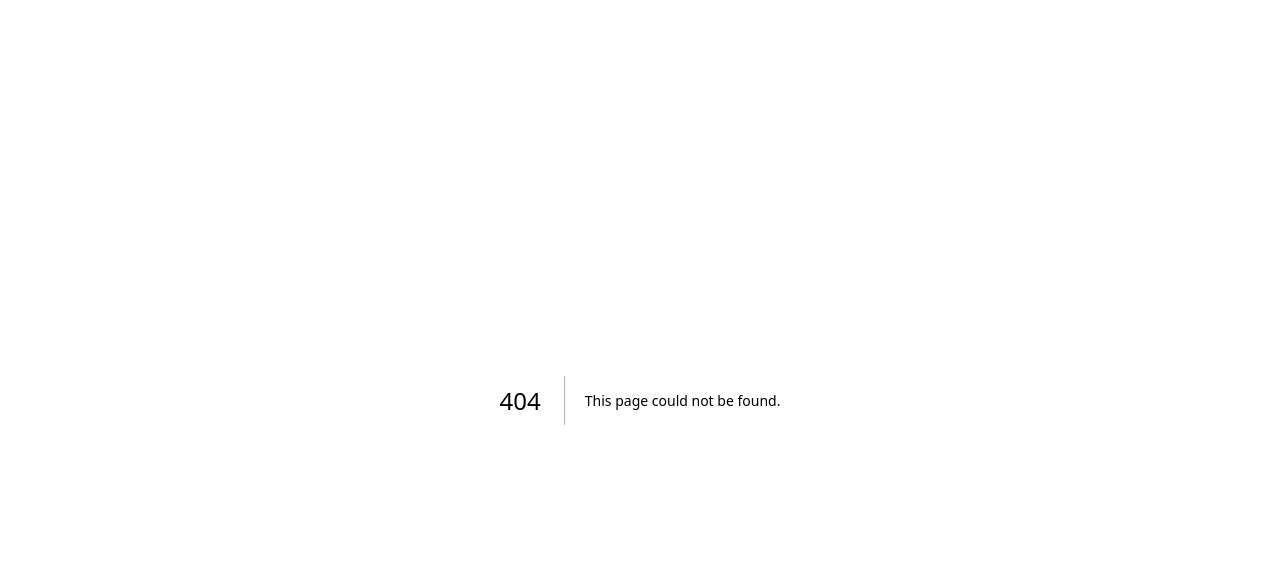
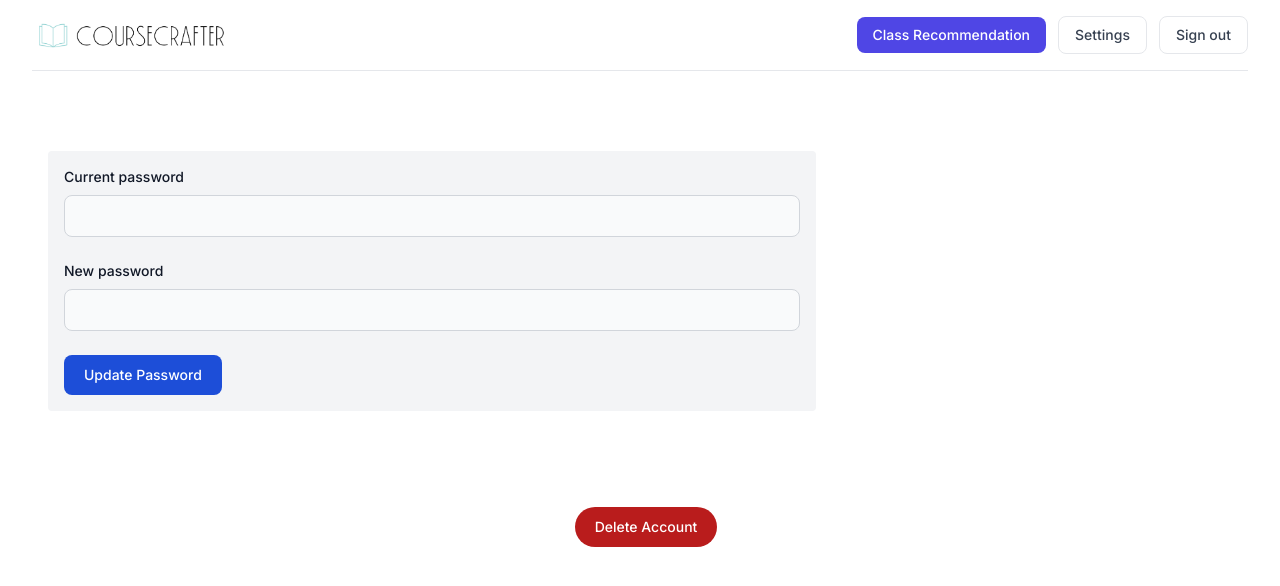
Before and after one commit to johnflanagan827/course-crafter-frontend, a Next.js app: page /settings in a window 1280 px wide. Before the commit this address had no page. Shown: the top 586 px of the page. Built offline with nearby package versions, Linux system fonts and the light colour scheme.

Commit message:
settings page

```diff
--- a/app/(site)/register/page.tsx
+++ b/app/(site)/register/page.tsx
@@ -1,7 +1,6 @@
 "use client"
 
 import React, { useState, useEffect } from 'react';
-import Cookies from 'js-cookie';
 import { useRouter } from "next/navigation";
 import Image from "next/image";
 import coursecrafter_logo from '../../../public/assets/coursecrafter_logo.png';
--- /dev/null
+++ b/app/(site)/settings/page.tsx
@@ -0,0 +1,82 @@
+"use client"
+
+import React, { useState, useEffect } from 'react';
+import {useRouter} from "next/navigation";
+import Header from '@/app/components/header';
+
+export default function Settings() {
+    const router = useRouter();
+    const BACKEND_URL = process.env.NEXT_PUBLIC_BACKEND_URL;
+
+    const [token, setToken] = useState('');
+
+    useEffect(() => {
+        // @ts-ignore
+        setToken(localStorage.getItem('token'));
+    }, []);
+
+
+    const [currentPassword, setCurrentPassword] = useState('');
+    const [newPassword, setNewPassword] = useState('');
+
+    const fetchUpdate= async () => {
+        const response = await fetch(`${BACKEND_URL}/api/updateAccount`, {
+            method: 'PUT',
+            headers: {
+                'Content-Type': 'application/json',
+                'Authorization': `Bearer ${token}`,
+            },
+            credentials: 'include',
+            body: JSON.stringify({ current_password:  currentPassword, password: newPassword}),
+        });
+
+        if (response.ok) {
+            const data = await response.json();
+        } else {
+            const data = await response.json();
+        }
+    };
+
+    const fetchDelete = async () => {
+            const response = await fetch(`${BACKEND_URL}/api/deleteAccount`, {
+                method: 'DELETE',
+                headers: {
+                    'Content-Type': 'application/json',
+                    'Authorization': `Bearer ${token}`,
+                },
+                credentials: 'include',
+            });
+
+            if (response.ok) {
+                const data = await response.json();
+                router.push('/login')
+            } else {
+                const data = await response.json();
+            }
+        };
+
+    return (
+        <div className='w-screen'>
+            <Header />
+            <div className='flex-col justify-center mt-20'>
+                <form onSubmit={(e) => fetchUpdate()} className='ml-12 max-w-3xl bg-gray-100 p-4 rounded'>
+                    <div className="mb-6">
+                        <label htmlFor="password" className="block mb-2 text-sm font-medium text-gray-900 dark:text-white">Current password</label>
+                        <input type="password" id="currentPassword" onChange={(e) => setCurrentPassword(e.target.value)} className="bg-gray-50 border border-gray-300 text-gray-900 text-sm rounded-lg focus:ring-blue-500 focus:border-blue-500 block w-full p-2.5 dark:bg-gray-700 dark:border-gray-600 dark:placeholder-gray-400 dark:text-white dark:focus:ring-blue-500 dark:focus:border-blue-500" required />
+                    </div>
+                    <div className="mb-6">
+                        <label htmlFor="password" className="block mb-2 text-sm font-medium text-gray-900 dark:text-white">New password</label>
+                        <input type="password" id="newPassword" onChange={(e) => setNewPassword(e.target.value)} className="bg-gray-50 border border-gray-300 text-gray-900 text-sm rounded-lg focus:ring-blue-500 focus:border-blue-500 block w-full p-2.5 dark:bg-gray-700 dark:border-gray-600 dark:placeholder-gray-400 dark:text-white dark:focus:ring-blue-500 dark:focus:border-blue-500" required />
+                    </div>
+                    <button type="submit" className="text-white bg-blue-700 hover:bg-blue-800 focus:ring-4 focus:outline-none focus:ring-blue-300 font-medium rounded-lg text-sm w-full sm:w-auto px-5 py-2.5 text-center dark:bg-blue-600 dark:hover:bg-blue-700 dark:focus:ring-blue-800">Update Password</button>
+                </form>
+
+
+
+                <div className='mt-24 flex justify-center'>
+                    <button type="button" onClick={(e) => fetchDelete()} className="ml-5 text-white bg-red-700 hover:bg-red-800 focus:outline-none focus:ring-4 focus:ring-red-300 font-medium rounded-full text-sm px-5 py-2.5 text-center mr-2 mb-2 dark:bg-red-600 dark:hover:bg-red-700 dark:focus:ring-red-900">Delete Account</button>
+                </div>
+                </div>
+        </div>
+    )
+}
--- a/app/components/header.jsx
+++ b/app/components/header.jsx
@@ -22,7 +22,7 @@ export default function Header() {
                         Class Recommendation
                     </a>
                     <a
-                        href="javascript:void(0)"
+                        href={`${FRONTEND_URL}/settings`}
                         className="block px-4 py-2 mt-3 text-center text-gray-700 duration-150 font-medium rounded-lg border hover:bg-gray-50 active:bg-gray-100 sm:mt-0 md:text-sm"
                     >
                         Settings
```
